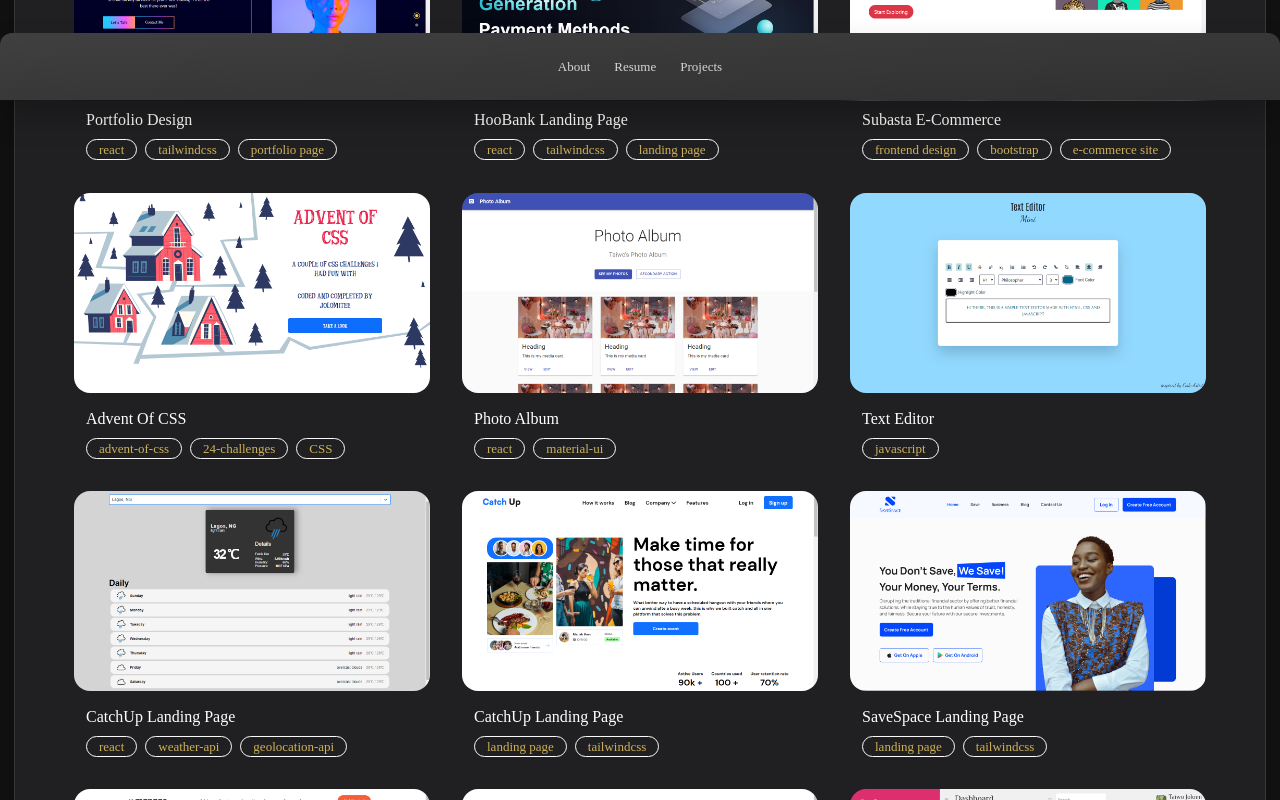
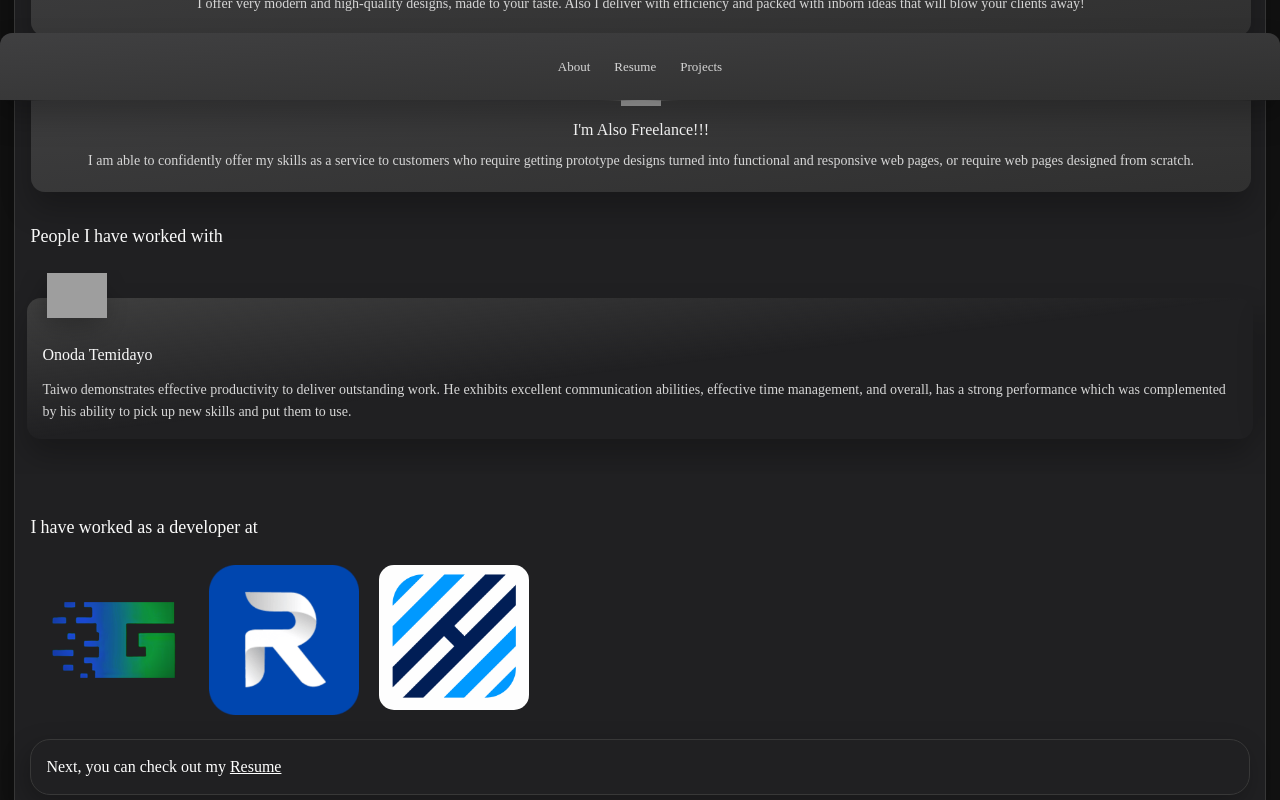
Before and after one commit to JolomiTee/JolomiTee-s-Portfolio, a React (Vite) app: page / in a window 1280 px wide. Shown: the part 700-1500 px from the top of the page. Built offline with nearby package versions, Linux system fonts and the light colour scheme; grey boxes are pictures that could not be loaded.

Commit message:
Router 6 added. code refactor dependent origin point

```diff
--- a/src/components/MainContent.jsx
+++ b/src/components/MainContent.jsx
@@ -2,15 +2,26 @@ import React from 'react'
 import About from './About'
 import Resume from './Resume'
 import Projects from './Projects'
+import { BrowserRouter, Routes, Route } from 'react-router-dom'
+import Error from './projects/Error'
 
 const MainContent = () => {
-  return (
-    <div className='main-content mb-20'>
-        {/* <About />
-        <Resume /> */}
-        <Projects />
-    </div>
-  )
+    return (
+        <div className='main-content mb-20'>
+            <BrowserRouter>
+
+                <Routes>
+
+                    <Route path='/' element={<About />} />
+                    <Route path='resume' element={<Resume />} />
+                    <Route path='projects' element={<Projects />} />
+                    <Route path='*' element={<Error />} />
+
+                </Routes>
+
+            </BrowserRouter>
+        </div>
+    )
 }
 
 export default MainContent
--- a/src/components/Resume.jsx
+++ b/src/components/Resume.jsx
@@ -1,4 +1,5 @@
 import React from 'react'
+import { Link } from 'react-router-dom'
 const info = [
     {
         school: "Federal University of Technology Akure",
@@ -204,8 +205,8 @@ const Resume = () => {
         </section>
 
 
-        <article className="text-white-1">
-            Next, you can check out my Projects
+        <article className="text-white-1 flex gap-1">
+            Next, you can check out my <Link to='/projects' className='text-white-1 underline'>Projects</Link>
         </article>
 
     </article>
--- a/src/components/about/MyClients.jsx
+++ b/src/components/about/MyClients.jsx
@@ -2,6 +2,7 @@ import React from 'react'
 import GreenBarter from "../../assets/images/Greenbarter.png"
 import Hubbab from "../../assets/images/Hubbab Company.png"
 import Revinance from "../../assets/images/Revinance.png"
+import { Link } from 'react-router-dom'
 
 const info = [
     {
@@ -38,8 +39,8 @@ const MyClients = () => {
             }
         </ul>
 
-        <article className="text-white-1">
-            Next, you can check out my Resume
+        <article className="text-white-1 flex gap-1">
+            Next, you can check out my <Link to='/resume' className='text-white-1 underline'>Resume</Link>
         </article>
     </section>
   )
--- /dev/null
+++ b/src/components/projects/Error.jsx
@@ -0,0 +1,18 @@
+import React from 'react'
+
+const Error = () => {
+  return (
+    <article className='portfolio'>
+        <header>
+            <h2 className="h2 article-title mb-6">Oops, Page not found!</h2>
+        </header>
+        <article className="text-white-1 mb-6 text-center">
+            <p>The page you are looking for does not exist.</p>
+
+            <small>I didn't create it!</small>
+        </article>
+    </article>
+  )
+}
+
+export default Error
```
